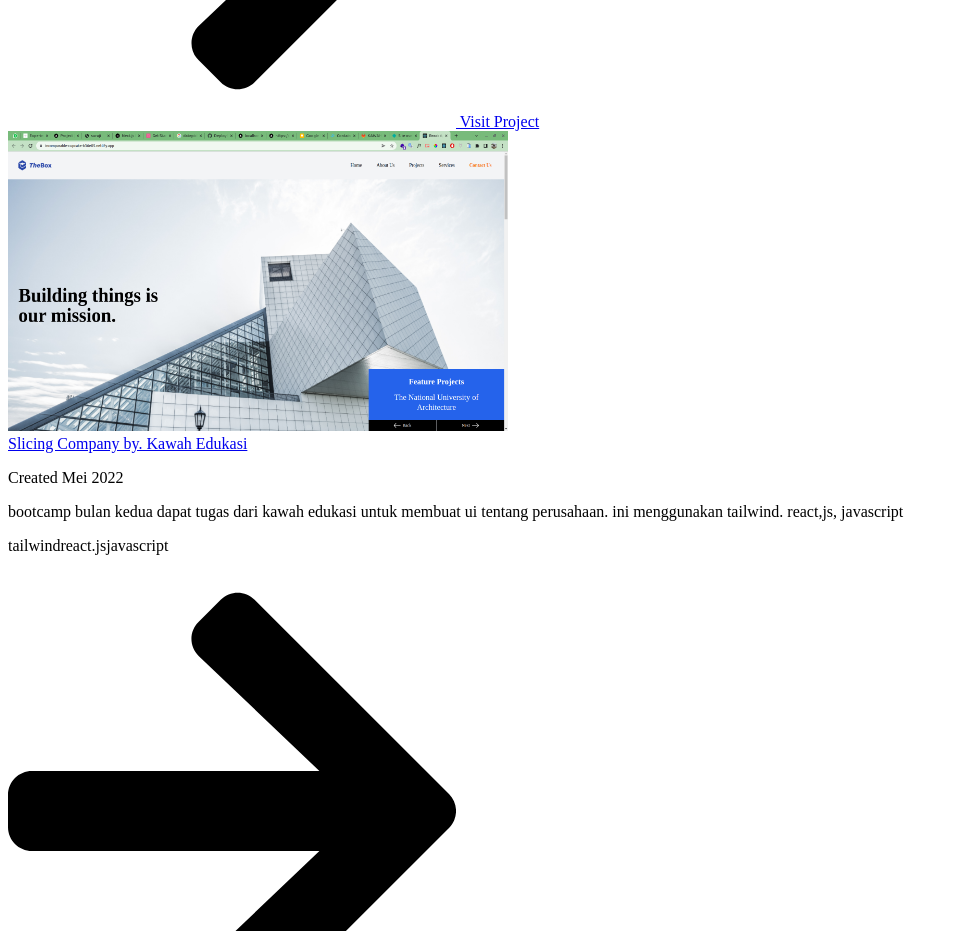
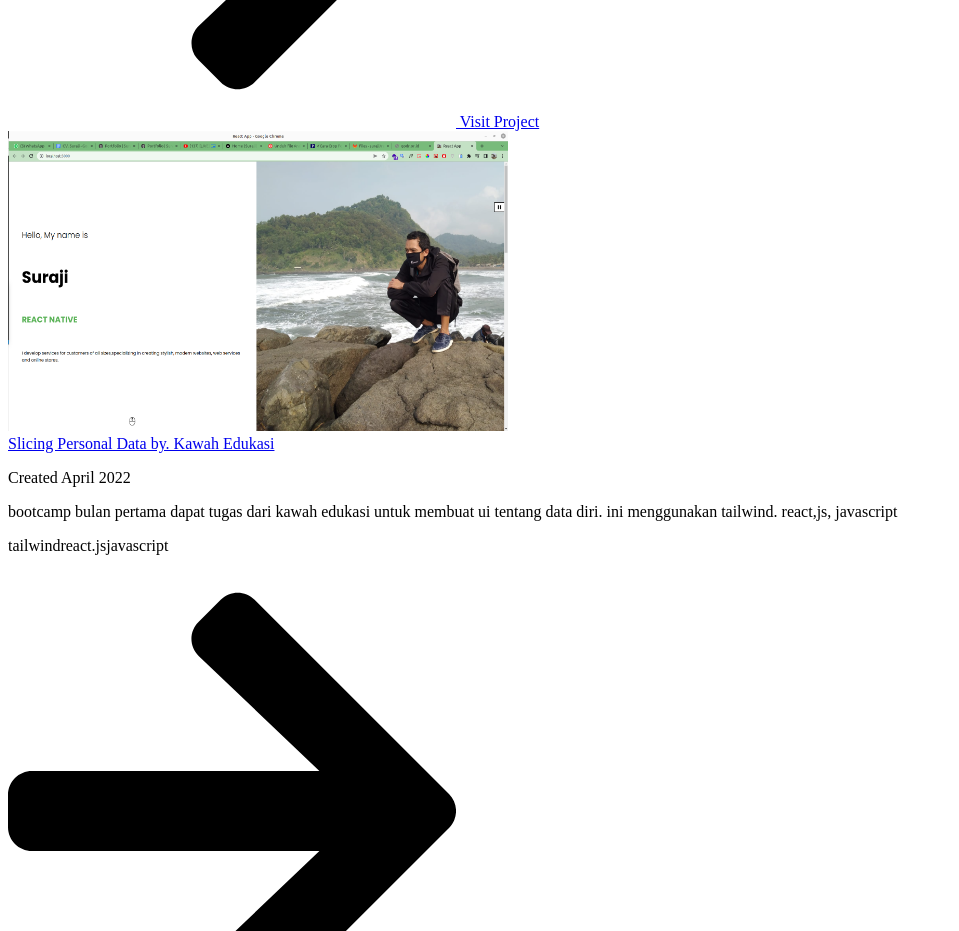
Before and after one commit to ajidk16/suraji.com, a Next.js app: page /portfolio in a window 1280 px wide. Shown: the part 960-1891 px from the top of the page, without its empty margins (0-959 px from the left). Built offline with nearby package versions, Linux system fonts and the light colour scheme.

Commit message:
add portfolio bootamp1

```diff
--- a/assets/images/project/index.js
+++ b/assets/images/project/index.js
@@ -1,4 +1,5 @@
 import portofolio1 from "./portofolio1.png";
 import bootcampMei from "./bootcampMei.png";
+import bootcamp1 from "./bootcamp1.webp";
 
-export { portofolio1, bootcampMei };
+export { portofolio1, bootcampMei, bootcamp1 };
--- a/pages/portfolio.js
+++ b/pages/portfolio.js
@@ -1,6 +1,6 @@
 /* eslint-disable @next/next/no-img-element */
 import Image from "next/image";
-import { bootcampMei, portofolio1 } from "../assets";
+import { bootcamp1, bootcampMei, portofolio1 } from "../assets";
 import { IcPanah, IcSource } from "../assets/icons";
 import { DataHead, Header } from "../components/Atoms";
 import { Main } from "../components/molecules";
@@ -32,11 +32,11 @@ export default function Projects() {
       linkSource: "",
     },
     {
-      img: bootcampMei,
-      title: "Slicing Company by. Kawah Edukasi",
-      date: "Mei 2022",
+      img: bootcamp1,
+      title: "Slicing Personal Data by. Kawah Edukasi",
+      date: "April 2022",
       content:
-        "bootcamp bulan kedua dapat tugas dari kawah edukasi untuk membuat ui tentang perusahaan. ini menggunakan tailwind. react,js, javascript",
+        "bootcamp bulan pertama dapat tugas dari kawah edukasi untuk membuat ui tentang data diri. ini menggunakan tailwind. react,js, javascript",
       skill: [
         {
           title: "tailwind",
@@ -51,7 +51,7 @@ export default function Projects() {
           background: "bg-[#FCDC00]",
         },
       ],
-      linkVisit: "https://ajidk.vercel.app/",
+      linkVisit: "https://firstboot.netlify.app/",
       linkSource: "",
     },
     {
```
Also changed, not shown: assets/images/project/bootcamp1.webp (added).
